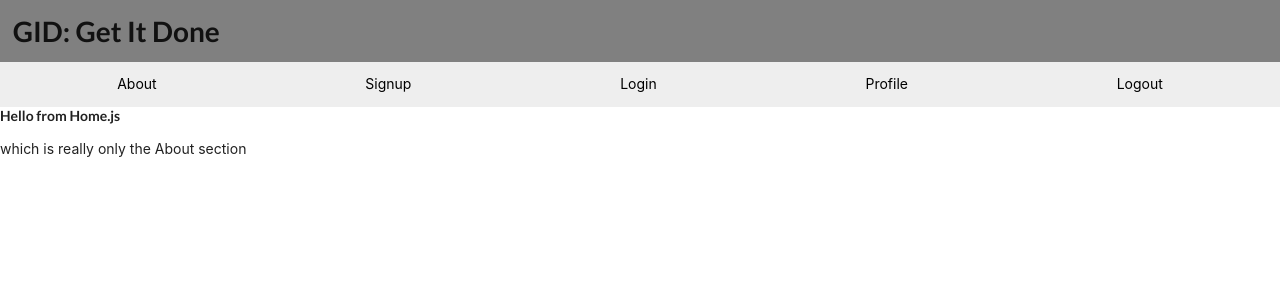
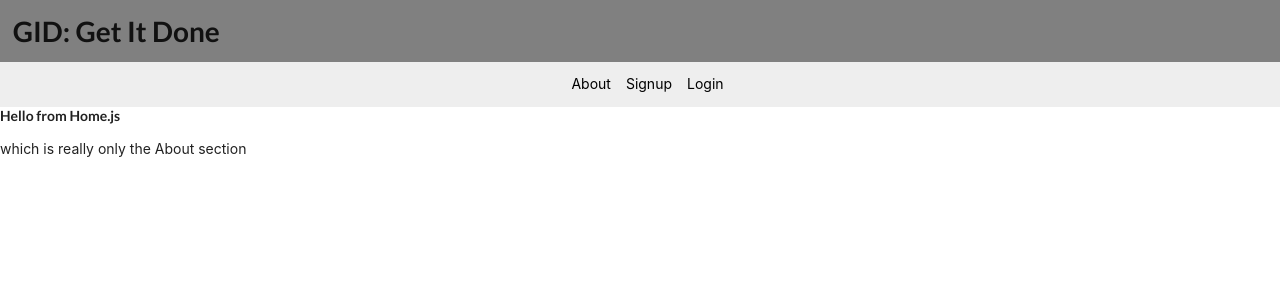
Before and after one commit to DaleLore/avarchive_app, a React (Create React App) app: page / in a window 1280 px wide. Shown: the top 300 px of the page. Built offline with nearby package versions, Linux system fonts and the light colour scheme.

Commit message:
Refactored navbar

```diff
--- a/src/Components/Nav.js
+++ b/src/Components/Nav.js
@@ -12,23 +12,34 @@
 render() {
   return (
     <nav>
-        <div id="nav-item"><Link to="/">About</Link></div>
-        <div id="nav-item"><Link to="/signup">Signup</Link></div>
-        <div id="nav-item"><Link to="/login">Login</Link></div>
-        <div id="nav-item"><Link to="/profile">Profile</Link></div>
-        <div id="nav-item"onClick={this.onLogout}><Link to="/">Logout</Link></div>
+      {
+        this.props.user.id ? (
+          <div>
+            <Link style={{marginLeft: 15}} to="/">About</Link>
+            <Link style={{marginLeft: 15}} to="/profile">Profile</Link>
+            <button onClick={this.onLogout}>Logout</button>
+          </div>
+        ) : (
+          <div>
+            <Link style={{marginLeft: 15}} to="/">About</Link>
+            <Link style={{marginLeft: 15}} to="/signup">Signup</Link>
+            <Link style={{marginLeft: 15}} to="/login">Login</Link>
+          </div>
+        )
+      }
     </nav>
-    );
+  )
+}
 }
 
+const mapStateToProps= state => {
+  return {
+    user: state.userInfo
   }
+};
 
 const mapDispatchToProps = (dispatch) => ({
   logoutUser: () => dispatch(logoutUser())
 });
 
-export default connect(null, mapDispatchToProps)(Nav);
-
-
-//Checkout componentWillReceiveProps
-//<div>{localStorage.token ? <Link to="/profile">Profile</Link> : null }</div>
+export default connect(mapStateToProps, mapDispatchToProps)(Nav);
```
Lines whose indentation alone changed are shown as unchanged.
